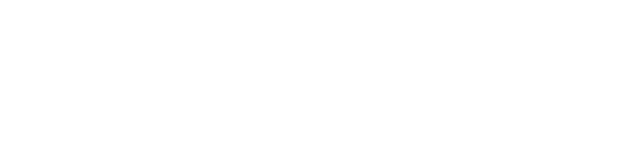
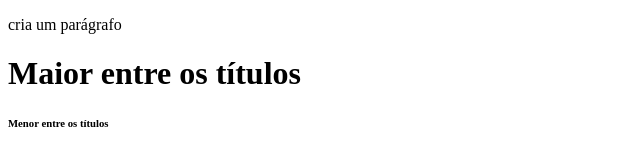
Before and after one commit to joaovitor044/1P-1A, a plain HTML site: page index.html in a window 1280 px wide. Shown: the whole page, without its empty margins (0-640 px from the left). Drawn offline with Linux system fonts and the light colour scheme.

Commit message:
Add files via upload

```diff
--- a/index.html
+++ b/index.html
@@ -6,6 +6,11 @@
     <title>Document</title>
 </head>
 <body>
+</body>
+        <p>cria um parágrafo</p>
+        <h1>Maior entre os títulos</h1>
+        <h6>Menor entre os títulos</h6>
+
 
 </body>
 </html>
```
